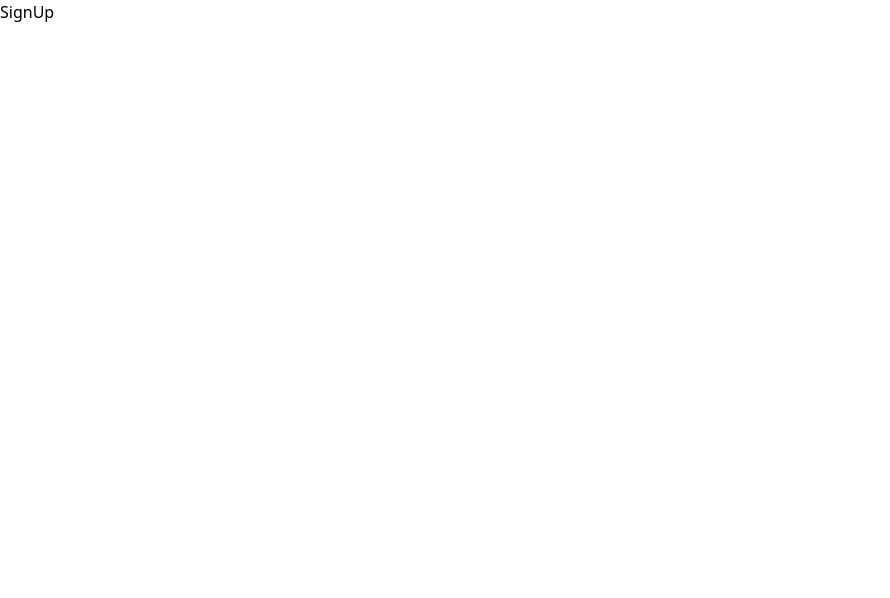
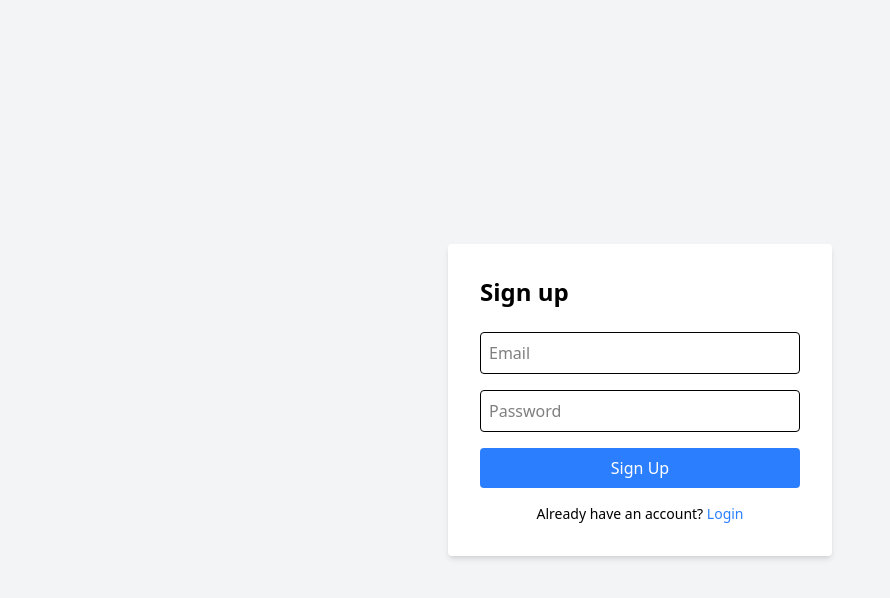
Before and after one commit to Tega96/habit-traka, a Next.js app: page /signup in a window 1280 px wide. Shown: the top 598 px of the page, without its empty margins (0-890 px from the left). Built offline with nearby package versions, Linux system fonts and the light colour scheme.

Commit message:
Build the sign-in and sign-up ui

```diff
--- a/app/(auth)/login/page.tsx
+++ b/app/(auth)/login/page.tsx
@@ -1,11 +1,66 @@
+"use client"
+import { useState } from 'react';
+import { useRouter } from 'next/navigation';
+import Link from 'next/link';
+import { loginUser } from '@/lib/auth';
 import { memo } from 'react';
 
+
 const Login = () => {
-  return (
-    <div>
-      <h2>Login</h2>
-    </div>
-  );
+    const router = useRouter();
+
+    const [email, setEmail] = useState("")
+    const [password, setPassword] = useState("")
+    const [error, setError] = useState('')
+
+    const handleSubmit = (e: React.FormEvent) => {
+        e.preventDefault();
+        setError("");
+
+        const loggedIn = loginUser(email, password);
+        if (loggedIn) {
+            router.push("/dashboard")
+        } else {
+            setError("Invalid email or password")
+        }
+    };
+
+
+    return (
+        <div className="flex items-center justify-center min-h-screen bg-gray-100">
+            <div className="bg-white p-8 rounded shadow-md w-96">
+                <h1 className="text-2xl font-bold mb-6">Login</h1>
+                {error && <p className="text-red-500 mb-4">{error}</p>}
+                <form onSubmit={handleSubmit}>
+                    <input
+                        type="email"
+                        placeholder='Email'
+                        className='w-full p-2 border rounded mb-4'
+                        value={email}
+                        onChange={(e) => setEmail(e.target.value)}
+                        required
+                    />
+                    <input
+                        type="password"
+                        placeholder='Password'
+                        className='w-full p-2 border rounded mb-4'
+                        value={password}
+                        onChange={(e) => setEmail(e.target.value)}
+                        required
+                    />
+                    <button type="submit"
+                        className="w-full bg-blue-500 text-white p-2 rounded hover:bg-blue-600">
+                            Login
+                        </button>
+                </form>
+                <p className="mt-4 text-center text-sm">
+                    No account? {" "}
+                    <Link href={"/signup"} className="text-blue-500">Sign up</Link>
+                </p>
+            </div>
+
+        </div>
+    );
 };
 
 export default memo(Login);
--- a/app/(auth)/signup/page.tsx
+++ b/app/(auth)/signup/page.tsx
@@ -1,11 +1,76 @@
+"use client"
+
 import { memo } from 'react';
+import { useState } from 'react';
+import { useRouter } from 'next/navigation';
+import Link from 'next/link';
+import { createUser, loginUser } from '@/lib/auth';
+
+
 
 const SignUp = () => {
-  return (
-    <div>
-      <h2>SignUp</h2>
-    </div>
-  );
+
+    const router = useRouter();
+    const [email, setEmail] = useState("");
+    const [password, setPassoword] = useState("");
+    const [error, setError] = useState("");
+
+    const handleSubmit = (e: React.FormEvent) => {
+        e.preventDefault();
+        setError("")
+
+        const created = createUser(email, password);
+        if (!created) {
+            setError("User already exists");
+            return;
+        }
+
+        const loggedIn = loginUser(email, password);
+        if (loggedIn) {
+            router.push('/dashboard')
+        } else {
+            setError("Login failed after signup")
+        };
+    };
+
+    return (
+        <div className="flex items-center justify-center min-h-screen bg-gray-100">
+            <div className="bg-white p-8 rounded shadow-md w-96">
+                <h1 className="text-2xl font-bold mb-6">Sign up </h1>
+                {error && <p className="text-red-500 mb-4">{error}</p>}
+                <form onSubmit={handleSubmit}>
+                    <input
+                        type="email"
+                        placeholder="Email"
+                        className="w-full p-2 border rounded mb-4"
+                        value={email}
+                        onChange={(e) => setEmail(e.target.value)}
+                        required
+                    />
+                    <input
+                        type="password"
+                        placeholder="Password"
+                        className="w-full p-2 border rounded mb-4"
+                        value={password}
+                        onChange={(e) => setPassoword(e.target.value)}
+                        required
+                    />
+                    <button
+                        type="submit"
+                        className="w-full bg-blue-500 text-white p-2 rounded hover:bg-blue-600"
+                    >
+                        Sign Up
+                    </button>
+                </form>
+                <p className="mt-4 text-center text-sm">
+                    Already have an account?{" "}
+                    <Link href="login" className="text-blue-500">
+                        Login
+                    </Link>
+                </p>
+            </div>
+        </div>
+    );
 };
 
 export default memo(SignUp);
```
